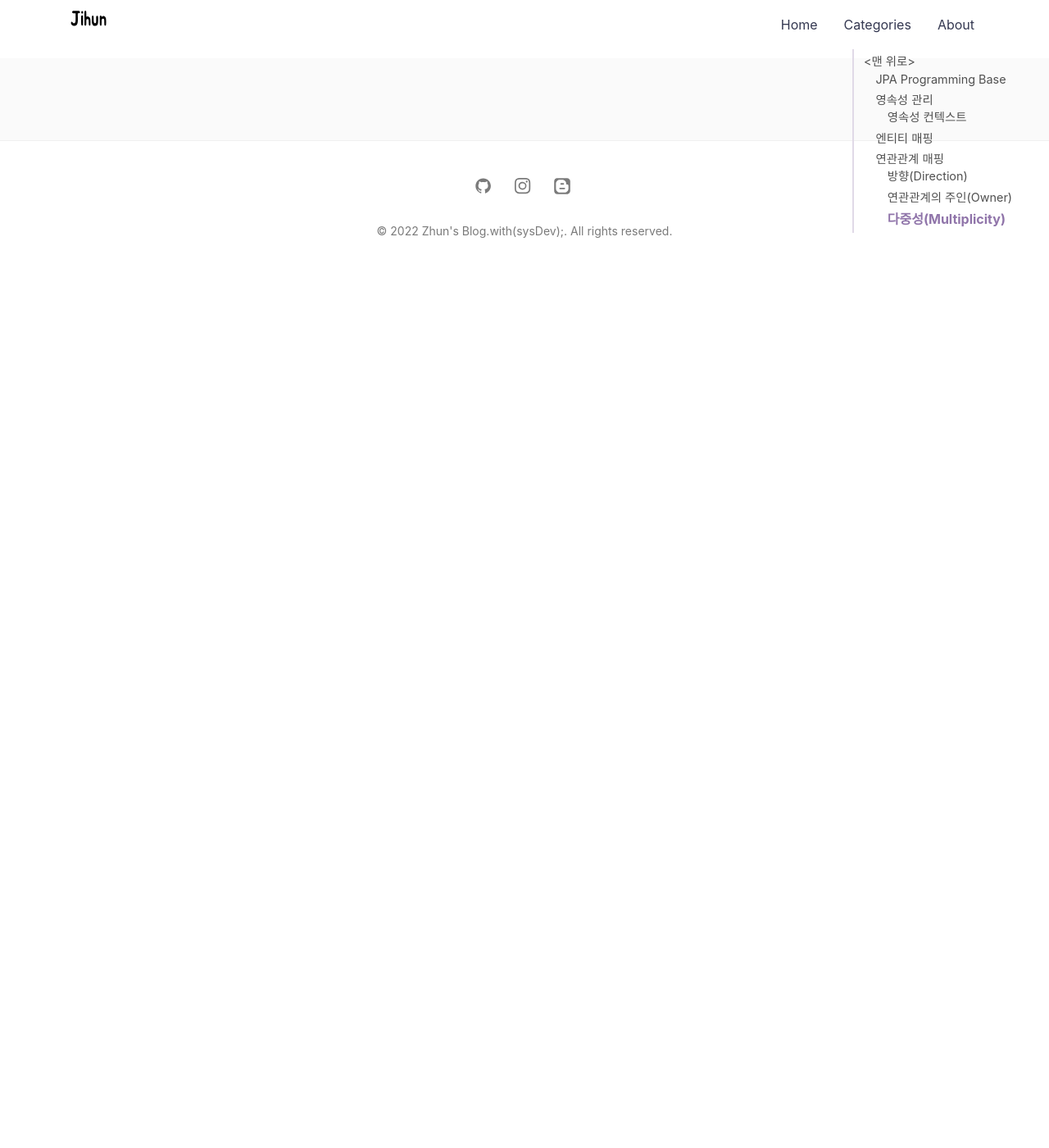
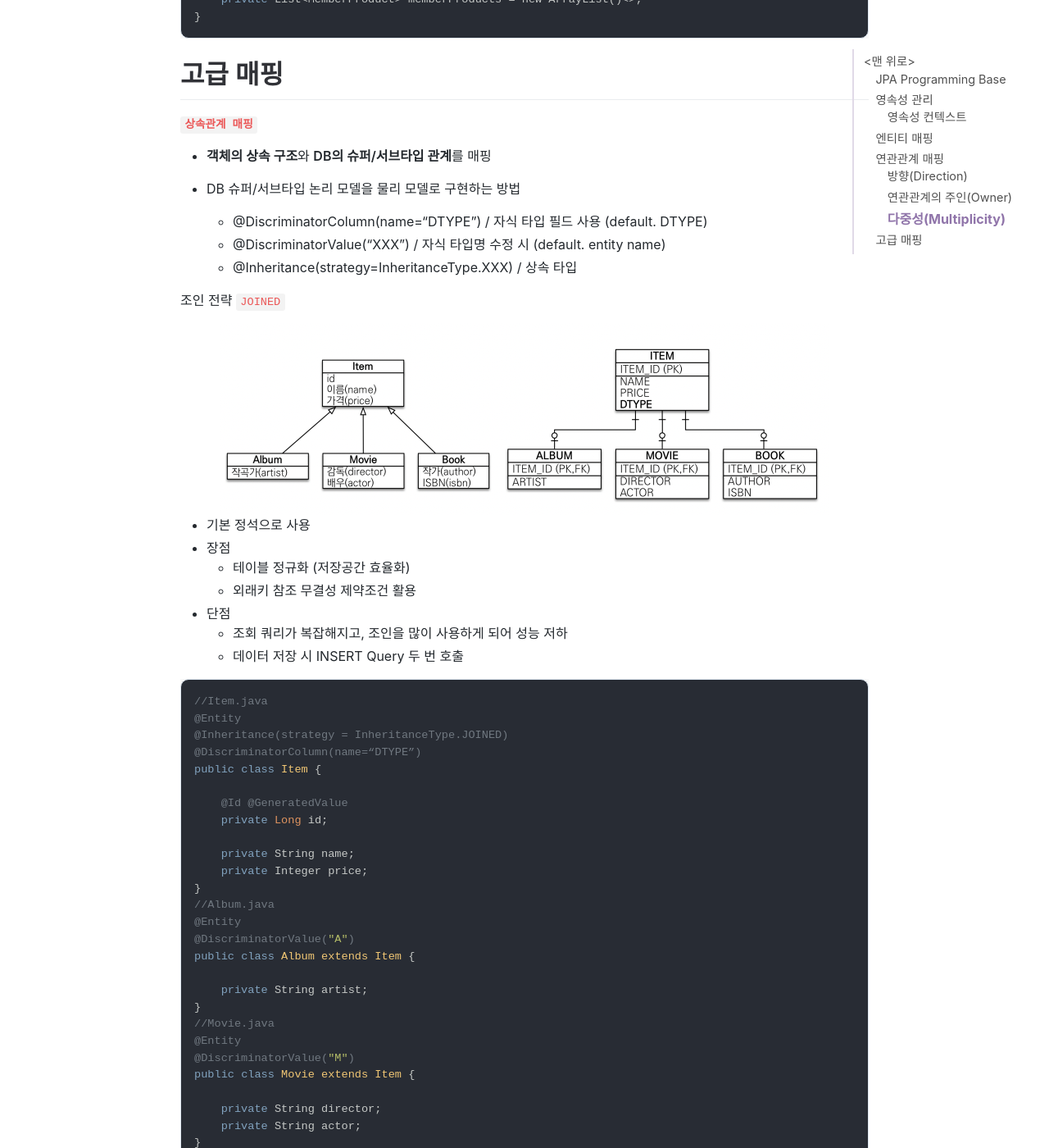
Before and after one commit to jihunparkme/jihunparkme.github.io, a Jekyll site: the page built from _posts/2022-03-29-JPA-Programming-base.md, in a window 1280 px wide and 1400 px high, scrolled down 12788 px. Shown: the whole window at 82% size. Built offline with Jekyll 4.4.1, drawn with Linux system fonts in a browser that asks for light colours; nearby versions of some CDN libraries; comment, search, counter and statistics services are not loaded; before the commit the page ends 13125 px from its top, so only the background shows below that; some of the changed text lies outside the part shown.

Commit message:
[고급 매핑] 상속관계 매핑

````diff
--- a/_posts/2022-03-29-JPA-Programming-base.md
+++ b/_posts/2022-03-29-JPA-Programming-base.md
@@ -8,6 +8,10 @@ featured-img: jpa-base
 ---
 
 # JPA Programming Base
+
+영한님의 [자바 ORM 표준 JPA 프로그래밍 - 기본편](https://www.inflearn.com/course/ORM-JPA-Basic/dashboard) 강의 노트
+
+[Project](https://github.com/jihunparkme/inflearn-spring-jpa-roadmap)
 
 **JPA**
 
@@ -506,3 +510,103 @@ public class Product {
     private List<MemberProduct> memberProducts = new ArrayList()<>;
 }
 ```
+
+# 고급 매핑
+
+**`상속관계 매핑`**
+
+- **객체의 상속 구조**와 **DB의 슈퍼/서브타입 관계**를 매핑
+
+- DB 슈퍼/서브타입 논리 모델을 물리 모델로 구현하는 방법
+  - @DiscriminatorColumn(name=“DTYPE”) / 자식 타입 필드 사용 (default. DTYPE)
+  - @DiscriminatorValue(“XXX”) / 자식 타입명 수정 시 (default. entity name)
+  - @Inheritance(strategy=InheritanceType.XXX) / 상속 타입
+
+조인 전략 `JOINED`
+
+<center><img src="https://raw.githubusercontent.com/jihunparkme/jihunparkme.github.io/master/post_img/jpa/join-strategy.png" width="80%"></center>
+
+- 기본 정석으로 사용
+- 장점
+  - 테이블 정규화 (저장공간 효율화)
+  - 외래키 참조 무결성 제약조건 활용
+- 단점
+  - 조회 쿼리가 복잡해지고, 조인을 많이 사용하게 되어 성능 저하
+  - 데이터 저장 시 INSERT Query 두 번 호출
+
+```java
+//Item.java
+@Entity
+@Inheritance(strategy = InheritanceType.JOINED)
+@DiscriminatorColumn(name=“DTYPE”)
+public class Item {
+
+    @Id @GeneratedValue
+    private Long id;
+
+    private String name;
+    private Integer price;
+}
+//Album.java
+@Entity
+@DiscriminatorValue("A")
+public class Album extends Item {
+
+    private String artist;
+}
+//Movie.java
+@Entity
+@DiscriminatorValue("M")
+public class Movie extends Item {
+
+    private String director;
+    private String actor;
+}
+//Book.java
+@Entity
+@DiscriminatorValue("B")
+public class Book extends Item {
+
+    private String author;
+    private String isbn;
+}
+```
+
+단일 테이블 전략 `SINGLE_TABLE`
+
+<center><img src="https://raw.githubusercontent.com/jihunparkme/jihunparkme.github.io/master/post_img/jpa/single-table-strategy.png" width="80%"></center>
+
+- 단순하고 확장 가능성이 없을 경우 사용
+- 장점
+  - 조회 시 조인이 필요 없으므로 일반적으로 조회 성능이 빠르고 단순
+- 단점
+  - 자식 엔티티가 매핑한 컬럼은 모두 null 허용
+  - 단일 테이블에 많은 필드를 저장하므로 테이블이 커질 수 있고, 상황에 따라 조회 성능이 저하될 수 있음
+
+```java
+@Entity
+@Inheritance(strategy = InheritanceType.SINGLE_TABLE)
+@DiscriminatorColumn
+public class Item {
+}
+```
+
+구현 클래스마다 테이블 전략 `TABLE_PER_CLASS`
+- 부모 클래스는 추상(abstract) 클래스로 생성
+
+<center><img src="https://raw.githubusercontent.com/jihunparkme/jihunparkme.github.io/master/post_img/jpa/other-table-strategy.png" width="80%"></center>
+
+- 유지 보수 및 관리 최악으로 비추하는 전략..
+- 장점
+  - 서브 타입을 명확하게 구분해서 처리하기 효과적
+  - not null 제약조건 사용 가능
+- 단점
+  - 자식 테이블을 함께 조회할 때 성능 저하(UNION Query)
+  - 자식 테이블을 통합해서 쿼리를 작성하기 어려움
+
+```java
+@Entity
+@Inheritance(strategy = InheritanceType.TABLE_PER_CLASS)
+public abstract class Item {
+}
+```
````
